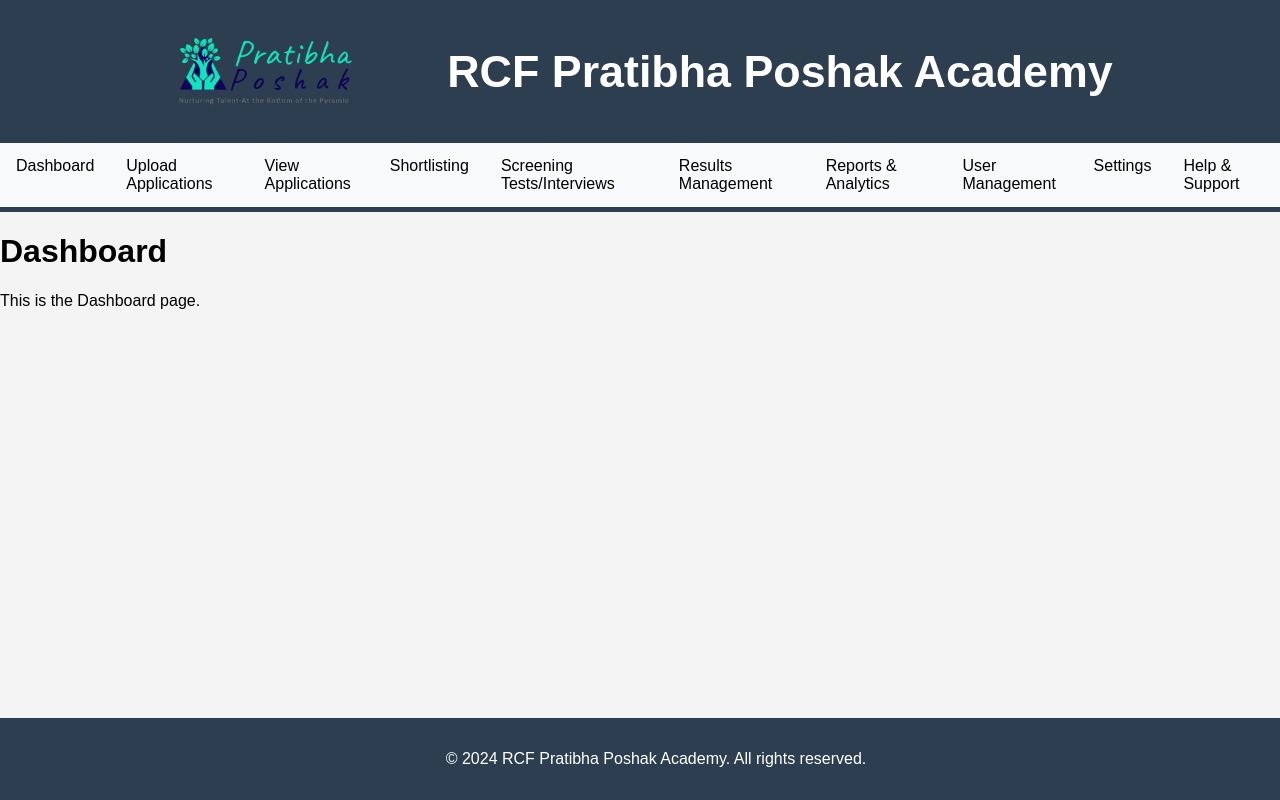
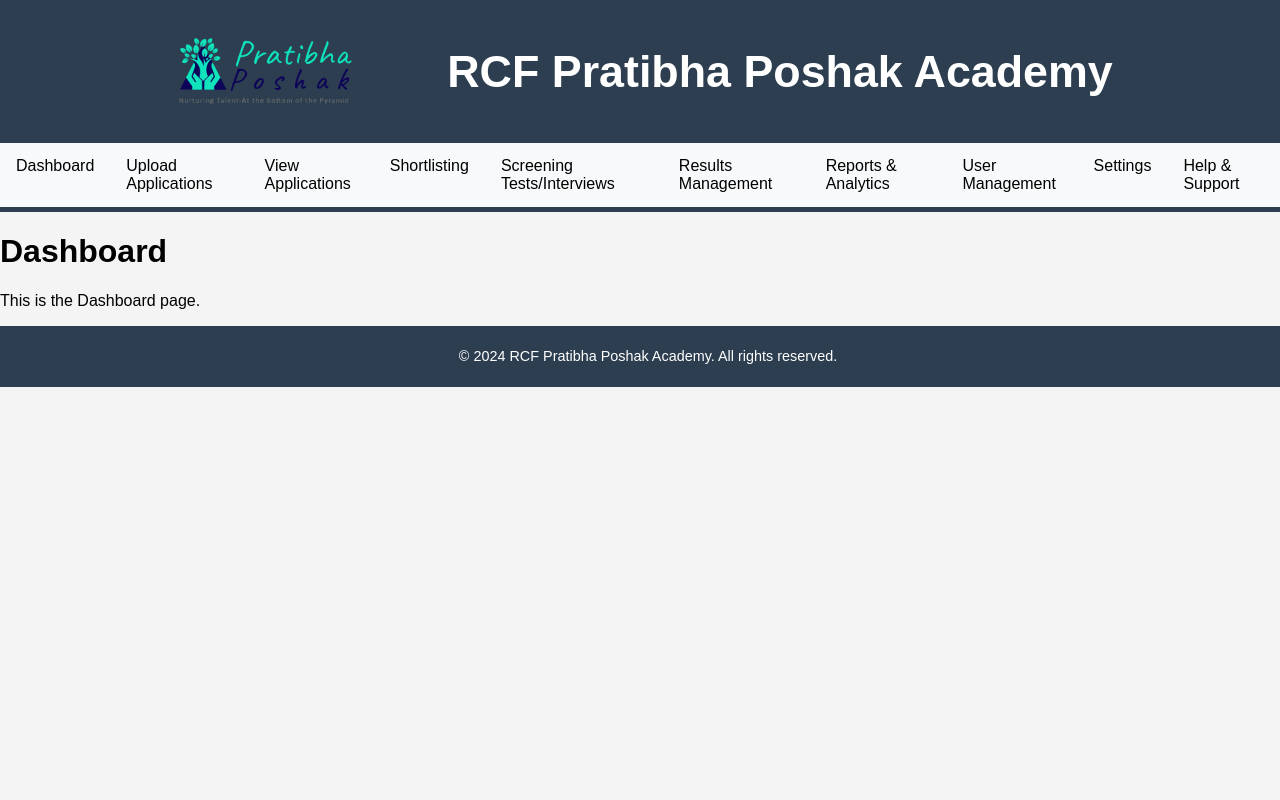
Before and after one commit to vishalvaddar/pratibhaposhak, a React (Create React App) app in the folder my-project/client/: page / in a window 1280 px wide. Built offline with nearby package versions, Linux system fonts and the light colour scheme.

Commit message:
Update Footer.css

```diff
--- a/my-project/client/src/components/Footer.css
+++ b/my-project/client/src/components/Footer.css
@@ -3,8 +3,9 @@
   background-color: #2c3e50;
   color: white;
   text-align: center;
-    padding: 1rem;
-    position: fixed;
+  padding: 0.5rem; /* Reduced padding */
+  font-size: 0.9rem; /* Optional: reduce the font size */
+  position: relative;
   bottom: 0;
   width: 100%;
 }
```
Lines whose indentation alone changed are shown as unchanged.
